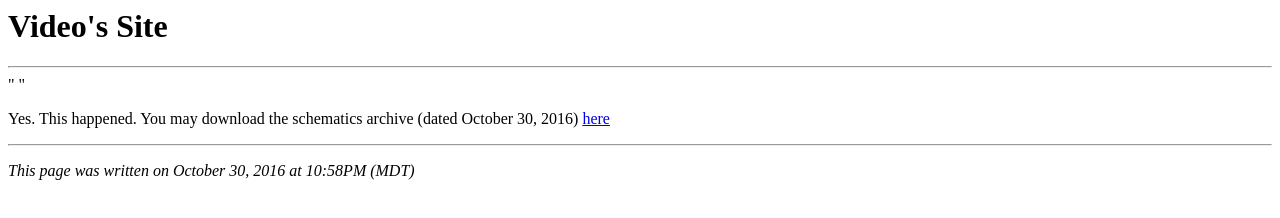
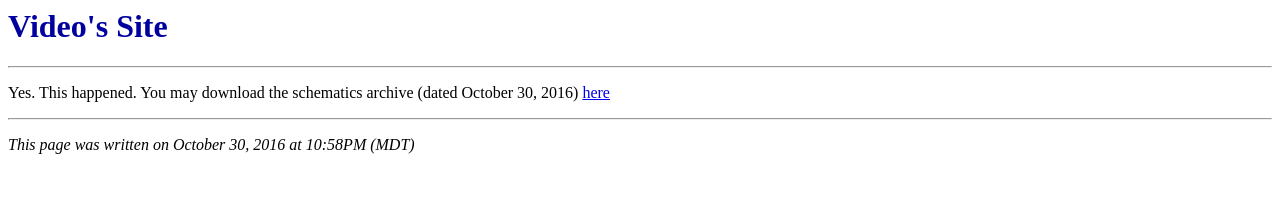
Before and after one commit to VideoHasGivenUp12/TF-SchematicArchives, a plain HTML site: page index.html in a window 1280 px wide. Drawn offline with Linux system fonts and the light colour scheme.

Commit message:
Update index.html

```diff
--- a/index.html
+++ b/index.html
@@ -3,10 +3,9 @@
     <title>TF-Schematics Archive | Video's Site</title>
   </head>
 
-  <body>
-    <h1 color=#00009F>Video's Site</h1>
+  <body style="p { color: #00009F; }", background-color=#000000>
+    <h1 style="color: #00009F;">Video's Site</h1>
     <hr>
-    " "
     <p>Yes. This happened. You may download the schematics archive (dated October 30, 2016) <a href="https://github.com/VideoHasGivenUp12/TF-SchematicArchives/raw/master/SchematicsOct30-16.zip">here</a></p>
     <hr>
     <p><i>This page was written on October 30, 2016 at 10:58PM (MDT)</i></p>
```
